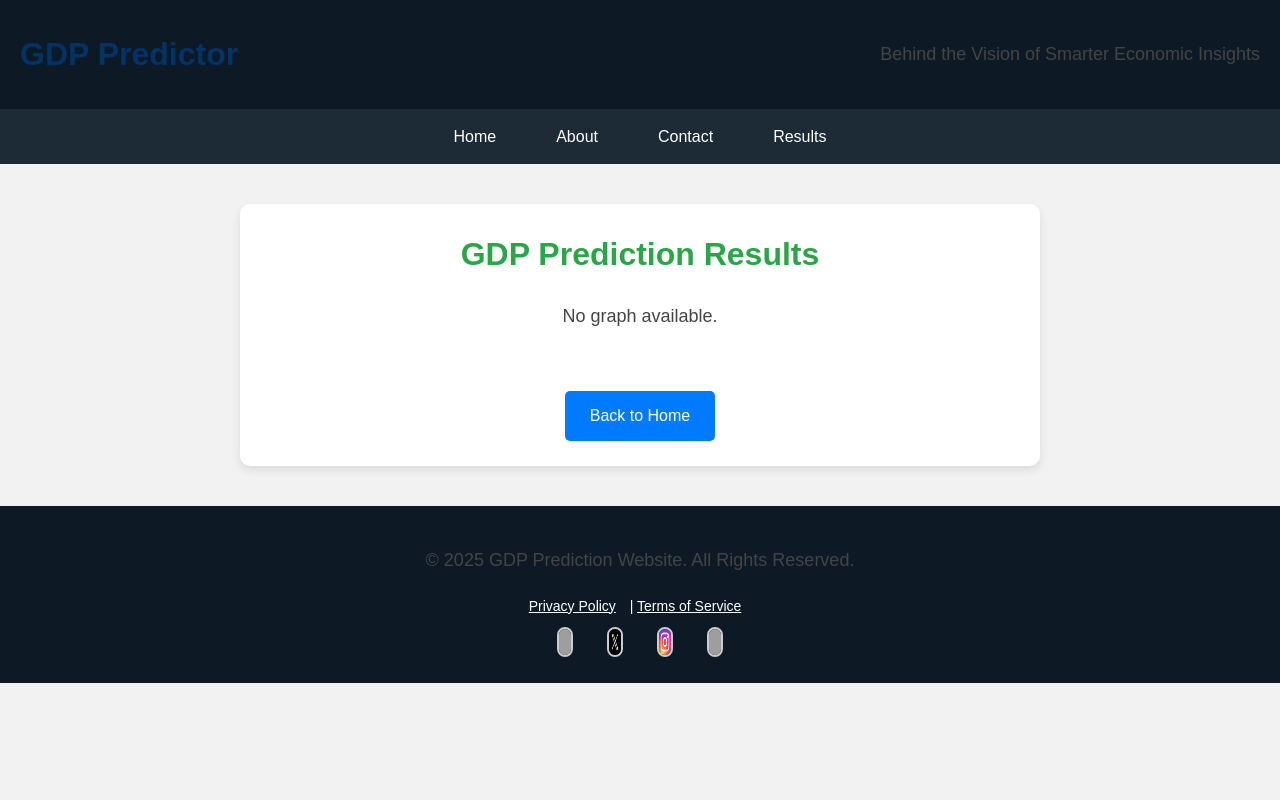
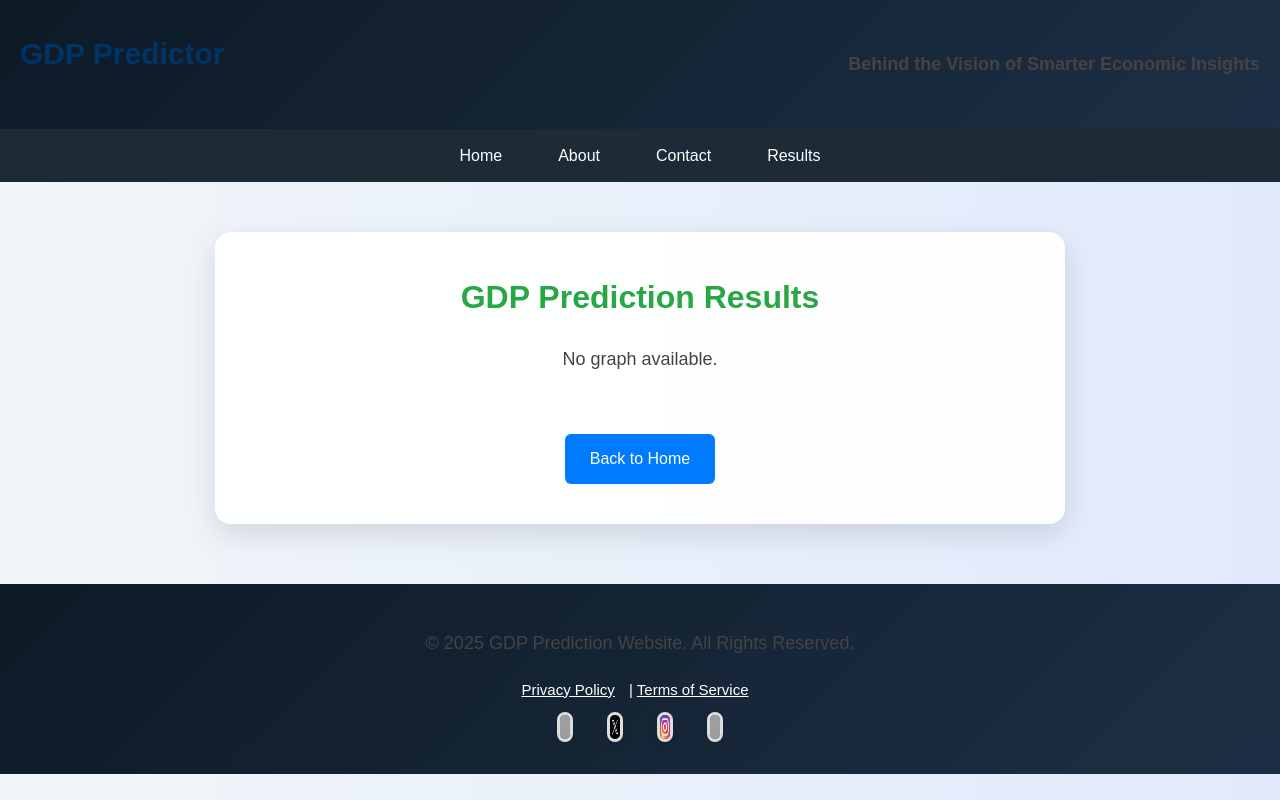
Before and after one commit to HARINARAYAN-2027/gdp-X, a Flask app: template templates/result.html in a window 1280 px wide. Run offline with Flask 2, Linux system fonts and the light colour scheme; the template is opened without the code that fills it, so the values that code supplies are empty; grey boxes are pictures that could not be loaded.

Commit message:
Update result.html

```diff
--- a/templates/result.html
+++ b/templates/result.html
@@ -21,62 +21,107 @@
     crossorigin="anonymous"></script>
 
   <style>
-    body {
-      font-family: 'Segoe UI', Tahoma, Geneva, Verdana, sans-serif;
-      background-color: #f2f2f2;
+  @import url('https://fonts.googleapis.com/css2?family=Inter:wght@400;600&display=swap');
+
+  * {
     margin: 0;
     padding: 0;
+    box-sizing: border-box;
   }
+
+  body {
+    font-family: 'Inter', 'Segoe UI', Tahoma, Geneva, Verdana, sans-serif;
+    background: linear-gradient(to right, #f2f6f9, #e0eafc);
+    color: #222;
+    line-height: 1.6;
+  }
+
   header {
-      background-color: #0d1a26;
+    background: linear-gradient(135deg, #0d1a26, #1e2f45);
     color: white;
-      padding: 20px;
+    padding: 30px 20px;
     text-align: center;
+    font-size: 28px;
+    font-weight: 600;
+    box-shadow: 0 6px 12px rgba(0, 0, 0, 0.3);
   }
+
   nav ul {
     list-style: none;
     padding: 0;
+    margin: 0;
     display: flex;
     justify-content: center;
     background-color: #1c2b36;
-      margin: 0;
+    flex-wrap: wrap;
   }
+
   nav ul li {
-      margin: 0 15px;
+    margin: 0 10px;
   }
+
   nav ul li a {
     color: white;
     text-decoration: none;
-      padding: 15px;
+    padding: 14px 18px;
     display: block;
+    font-weight: 500;
+    transition: background 0.3s, transform 0.3s;
   }
+
   nav ul li a:hover {
     background-color: #2e4a5f;
+    transform: translateY(-2px);
   }
+
   .container {
-      max-width: 800px;
-      margin: 40px auto;
-      background: white;
-      padding: 25px;
-      border-radius: 10px;
-      box-shadow: 0 4px 10px rgba(0, 0, 0, 0.1);
+    max-width: 850px;
+    margin: 50px auto;
+    background: rgba(255, 255, 255, 0.97);
+    padding: 40px 30px;
+    border-radius: 16px;
+    box-shadow: 0 10px 30px rgba(0, 0, 0, 0.12);
     text-align: center;
+    animation: fadeIn 0.6s ease-in-out;
   }
+
+  @keyframes fadeIn {
+    from {
+      opacity: 0;
+      transform: translateY(20px);
+    }
+    to {
+      opacity: 1;
+      transform: translateY(0);
+    }
+  }
+
   h1 {
     color: #003366;
+    font-size: 30px;
+    margin-bottom: 20px;
   }
+
   p {
     font-size: 18px;
     color: #444;
     margin: 20px 0;
   }
+
   img {
     margin-top: 20px;
     max-width: 100%;
     height: auto;
-      border: 2px solid #ccc;
-      border-radius: 10px;
+    border: 3px solid #ddd;
+    border-radius: 12px;
+    box-shadow: 0 6px 20px rgba(0, 0, 0, 0.1);
+    transition: transform 0.3s;
   }
+
+  img:hover {
+    transform: scale(1.02);
+  }
+
   .back-button {
     display: inline-block;
     margin-top: 30px;
@@ -85,48 +130,71 @@
     color: white;
     background-color: #007bff;
     text-decoration: none;
-      border-radius: 5px;
-      transition: background-color 0.3s ease;
+    border-radius: 6px;
+    transition: background-color 0.3s, transform 0.2s;
   }
+
   .back-button:hover {
     background-color: #0056b3;
+    transform: scale(1.05);
   }
+
   footer {
-      background-color: #0d1a26;
+    background: linear-gradient(135deg, #0d1a26, #1e2f45);
     color: white;
     text-align: center;
-      padding: 20px;
-      margin-top: 40px;
+    padding: 25px 15px;
+    margin-top: 60px;
+    font-size: 15px;
   }
+
   .social-media {
     margin-top: 20px;
   }
+
   .social-media a {
     margin: 0 10px;
     display: inline-block;
+    transition: transform 0.3s;
   }
+
+  .social-media a:hover {
+    transform: scale(1.2);
+  }
+
   .social-media img {
     width: 30px;
     height: 30px;
+    filter: grayscale(0.2);
   }
+
   footer .privacy-links a {
     color: white;
     text-decoration: underline;
     margin-right: 10px;
   }
+
   @media (max-width: 768px) {
     nav ul {
       flex-direction: column;
       align-items: center;
     }
+
     .container {
-        padding: 20px;
+      padding: 25px 20px;
+      margin: 30px 15px;
     }
+
+    nav ul li a {
+      padding: 12px 18px;
+    }
+
     footer .social-media a {
       margin: 5px;
     }
   }
 </style>
+
 </head>
 <body>
 
```
Lines whose indentation alone changed are shown as unchanged.
